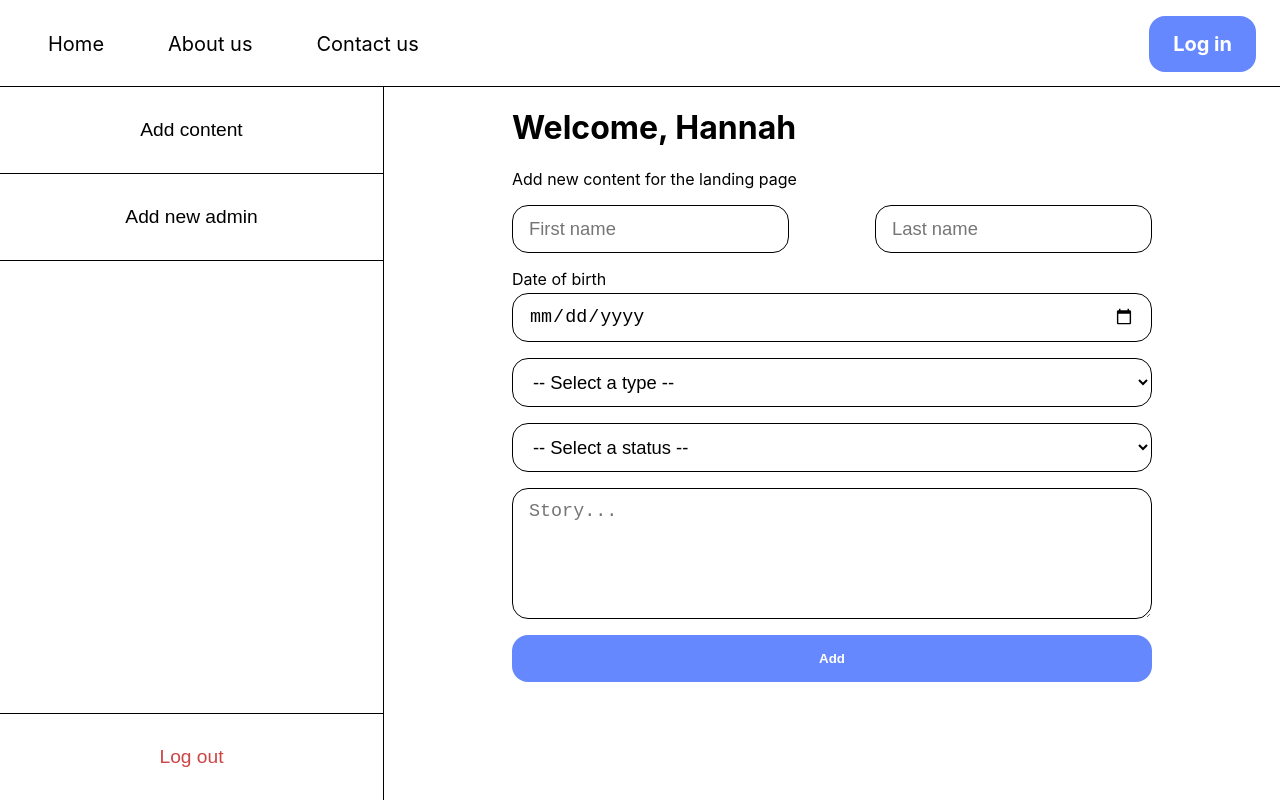
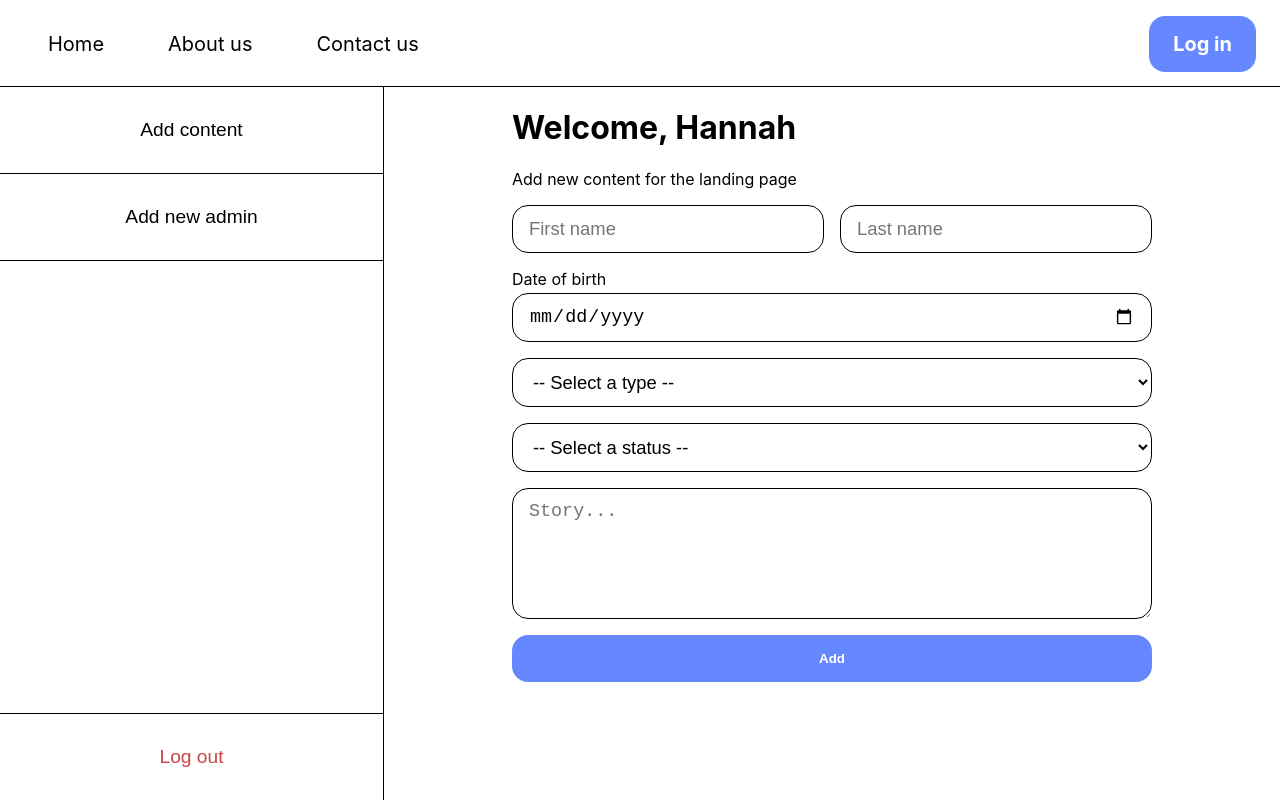
Before and after one commit to L-a-r-t/frontend, a Next.js app: page /admin in a window 1280 px wide. Built offline with nearby package versions, Linux system fonts and the light colour scheme.

Commit message:
create forms scss module

```diff
--- a/src/components/forms/AddContentForm.jsx
+++ b/src/components/forms/AddContentForm.jsx
@@ -1,5 +1,6 @@
 import { useState } from 'react'
 import atoms from '../../styles/atoms.module.scss'
+import forms from '../../styles/components/forms.module.scss'
 
 export default function AddContentForm() {
     const [firstName, setFirstName] = useState('')
@@ -15,8 +16,8 @@ export default function AddContentForm() {
     }
 
     return (
-        <form className={atoms.form} onSubmit={handleSubmit}>
-            <div style={{display: 'flex', justifyContent: 'space-between'}}>
+        <form className={`${atoms.form} ${forms.addContentForm}`} onSubmit={handleSubmit}>
+            <div>
                 <input
                     className={atoms.input}
                     type="text"
--- /dev/null
+++ b/src/styles/components/forms.module.scss
@@ -0,0 +1,18 @@
+// The point of this module is define form-specific layout rules
+@import "../mixins";
+
+
+.addContentForm {
+    div {
+        display: flex;
+        gap: 1rem;
+
+        @include mobile() {
+            flex-direction: column;
+        }
+
+        input {
+            flex-grow: 1;
+        }
+    }
+}
```
